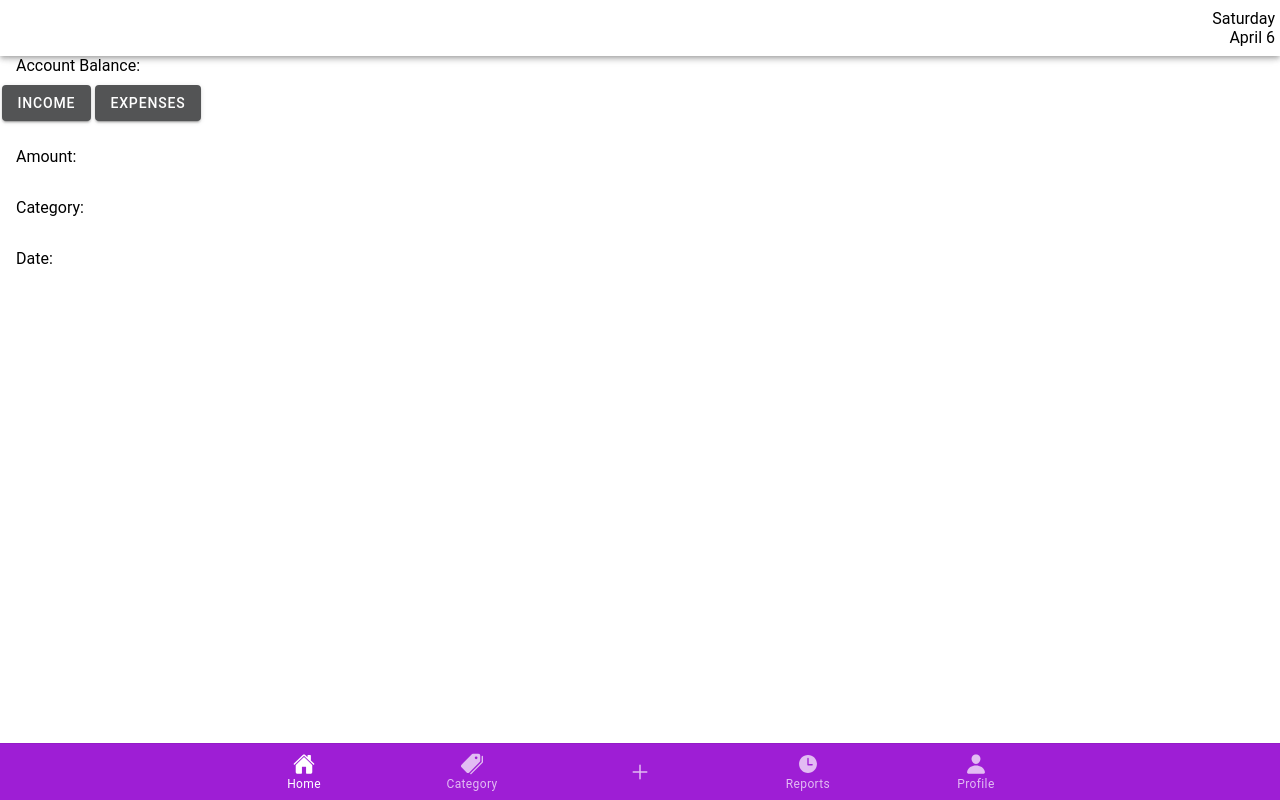
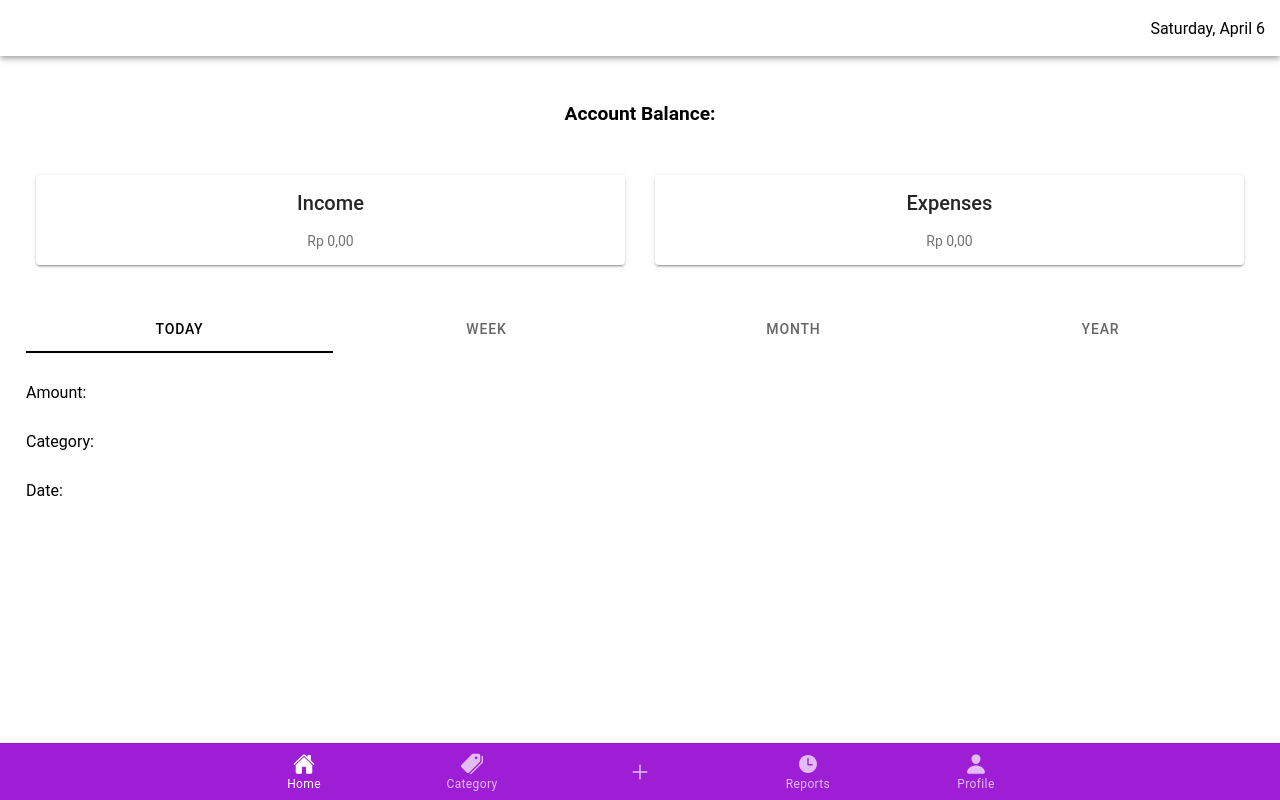
Before and after one commit to fufufufufufuf/ProjectCross-Platt, a React (Vite) app: page /tabs/home in a window 1280 px wide. Built offline with nearby package versions, Linux system fonts and the light colour scheme.

Commit message:
masih ada error dikit

```diff
--- a/src/pages/Home.css
+++ b/src/pages/Home.css
@@ -0,0 +1,58 @@
+.header-content {
+    display: flex;
+    justify-content: space-between;
+    align-items: center;
+    padding: 10px;
+  }
+
+  .username {
+    margin-left: 10px;
+  }
+
+  .current-date {
+    text-align: right;
+  }
+
+  .account-balance {
+    text-align: center;
+    padding: 20px 0;
+  }
+
+  .balance-label {
+    font-size: 1.2em;
+    font-weight: bold;
+  }
+
+  .summary-cards {
+    display: flex;
+    justify-content: space-between;
+    padding: 10px 0;
+  }
+
+  .income-card, .expenses-card {
+    text-align: center;
+  }
+
+  .icon-green {
+    color: green;
+    font-size: 1.5em;
+    margin-left: 10px;
+  }
+
+  .icon-red {
+    color: red;
+    font-size: 1.5em;
+    margin-left: 10px;
+  }
+
+  .transaction-details {
+    padding: 10px 0;
+  }
+
+  .segment-row {
+    padding: 10px 0;
+  }
+
+  .ion-segment-button {
+    --indicator-color: var(--ion-color-primary);
+  }
--- a/src/pages/Home.tsx
+++ b/src/pages/Home.tsx
@@ -1,16 +1,16 @@
 import React, { useEffect, useState } from 'react';
-import { IonCol, IonContent, IonHeader, IonPage, IonTitle, IonToolbar, IonButton, IonRow, IonAvatar, IonIcon, IonLabel } from '@ionic/react';
+import { IonCol, IonContent, IonHeader, IonPage, IonToolbar, IonRow, IonAvatar, IonIcon, IonLabel, IonCard, IonCardHeader, IonCardTitle, IonCardContent, IonGrid, IonSegment, IonSegmentButton } from '@ionic/react';
 import { useLocation } from 'react-router-dom';
-import { cameraOutline } from 'ionicons/icons'; // Import icon camera
+import { cameraOutline, arrowUpOutline, arrowDownOutline } from 'ionicons/icons'; // Import icons
 import './Home.css';
 
 // Define TransactionDetails interface
 interface TransactionDetails {
-  amount: number | undefined;
+  amount?: number;
   category: string;
   type: string;
   date: string;
-  balance: number; // Include balance in transaction details
+  balance: number;
 }
 
 const Home: React.FC = () => {
@@ -25,20 +25,37 @@ const Home: React.FC = () => {
 
   // Access transaction details and account balance from location state
   const location = useLocation();
-  const { transactionDetails, accountBalance }: { transactionDetails: TransactionDetails, accountBalance: number } = (location.state as any) || {};
+  const { transactionDetails, accountBalance }: { transactionDetails?: TransactionDetails, accountBalance?: number } = location.state || {};
 
   // Function to format amount as Rupiah (IDR)
-  const formatAmountToIDR = (amount: number | undefined): string => {
-    if (!amount) return '';
+  const formatAmountToIDR = (amount?: number): string => {
+    if (amount === undefined) return '';
     return new Intl.NumberFormat('id-ID', { style: 'currency', currency: 'IDR' }).format(amount);
   };
 
+  // State to keep track of total income and total expenses
+  const [totalIncome, setTotalIncome] = useState<number>(0);
+  const [totalExpenses, setTotalExpenses] = useState<number>(0);
+
+  useEffect(() => {
+    if (transactionDetails) {
+      if (transactionDetails.type === 'income') {
+        setTotalIncome(prevIncome => prevIncome + (transactionDetails.amount || 0));
+      } else if (transactionDetails.type === 'expenses') {
+        setTotalExpenses(prevExpenses => prevExpenses + (transactionDetails.amount || 0));
+      }
+    }
+  }, [transactionDetails]);
+
+  // State to manage the selected segment
+  const [selectedSegment, setSelectedSegment] = useState<string>('today');
+
   // Render icons based on category type
-  const renderCategoryIcon = () => {
-    if (transactionDetails?.type === 'income') {
-      return <span className="icon-green">&#8593;</span>; // Green arrow pointing up for income
-    } else if (transactionDetails?.type === 'expenses') {
-      return <span className="icon-red">&#8595;</span>; // Red arrow pointing down for expenses
+  const renderCategoryIcon = (type: string) => {
+    if (type === 'income') {
+      return <IonIcon icon={arrowUpOutline} className="icon-green" />; // Green arrow pointing up for income
+    } else if (type === 'expenses') {
+      return <IonIcon icon={arrowDownOutline} className="icon-red" />; // Red arrow pointing down for expenses
     }
     return null;
   };
@@ -62,8 +79,8 @@ const Home: React.FC = () => {
     <IonPage>
       <IonHeader>
         <IonToolbar color="secondary">
-          <IonRow>
-            <IonCol className="ion-text-start">
+          <IonRow className="header-content">
+            <IonCol className="ion-text-start" size="6">
               {avatar ? (
                 <IonAvatar slot="start">
                   <img src={avatar} alt="Avatar" />
@@ -73,50 +90,78 @@ const Home: React.FC = () => {
                   <IonIcon icon={cameraOutline} />
                 </IonAvatar>
               )}
-              <IonLabel color="primary">{username}</IonLabel>
+              <IonLabel color="primary" className="username">{username}</IonLabel>
             </IonCol>
-            <IonCol className="ion-text-end">
-              <div>
-                <IonLabel color="primary">{day.trim()}</IonLabel>
-              </div>
-              <div>
-              <IonLabel color="primary">{date.trim()}</IonLabel>
-              </div>
+            <IonCol className="ion-text-end" size="6">
+              <IonLabel color="primary" className="current-date">{day.trim()}, {date.trim()}</IonLabel>
             </IonCol>
           </IonRow>
         </IonToolbar>
       </IonHeader>
-      <IonContent>
-        <IonCol className='ion-padding'>
-          <IonLabel color="primary">Account Balance: {formatAmountToIDR(accountBalance)}</IonLabel>
+      <IonContent className="ion-padding">
+        <IonGrid>
+          <IonRow className="account-balance">
+            <IonCol size="12">
+              <IonLabel color="primary" className="balance-label">Account Balance: {formatAmountToIDR(accountBalance)}</IonLabel>
             </IonCol>
-        {/* Buttons for selecting income and expense types */}
-        <IonToolbar>
-          <IonButton
-            className="type-button"
-            color={transactionDetails?.type === 'income' ? 'success' : 'dark'}
-            onClick={() => console.log('Income selected')}
-          >
-            Income
-          </IonButton>
-          <IonButton
-            className="type-button"
-            color={transactionDetails?.type === 'expenses' ? 'danger' : 'dark'}
-            onClick={() => console.log('Expenses selected')}
-          >
-            Expenses
-          </IonButton>
-        </IonToolbar>
-        <IonRow className='ion-padding'>
-          <IonLabel color="primary">Amount: {formatAmountToIDR(transactionDetails?.amount)}</IonLabel> {/* Display amount in Rupiah */}
           </IonRow>
-        <IonRow className='ion-padding'>
+          <IonRow className="summary-cards">
+            <IonCol size="6">
+              <IonCard className="income-card">
+                <IonCardHeader>
+                  <IonCardTitle>Income</IonCardTitle>
+                </IonCardHeader>
+                <IonCardContent>
+                  <IonLabel>{formatAmountToIDR(totalIncome)}</IonLabel>
+                </IonCardContent>
+              </IonCard>
+            </IonCol>
+            <IonCol size="6">
+              <IonCard className="expenses-card">
+                <IonCardHeader>
+                  <IonCardTitle>Expenses</IonCardTitle>
+                </IonCardHeader>
+                <IonCardContent>
+                  <IonLabel>{formatAmountToIDR(totalExpenses)}</IonLabel>
+                </IonCardContent>
+              </IonCard>
+            </IonCol>
+          </IonRow>
+          <IonRow className="segment-row">
+            <IonCol size="12">
+              <IonSegment value={selectedSegment} onIonChange={e => e.detail.value && setSelectedSegment(e.detail.value)}>
+                <IonSegmentButton value="today">
+                  <IonLabel>Today</IonLabel>
+                </IonSegmentButton>
+                <IonSegmentButton value="week">
+                  <IonLabel>Week</IonLabel>
+                </IonSegmentButton>
+                <IonSegmentButton value="month">
+                  <IonLabel>Month</IonLabel>
+                </IonSegmentButton>
+                <IonSegmentButton value="year">
+                  <IonLabel>Year</IonLabel>
+                </IonSegmentButton>
+              </IonSegment>
+            </IonCol>
+          </IonRow>
+          <IonRow className="transaction-details">
+            <IonCol size="12">
+              <IonLabel color="primary">Amount: {formatAmountToIDR(transactionDetails?.amount)}</IonLabel>
+            </IonCol>
+          </IonRow>
+          <IonRow className="transaction-details">
+            <IonCol size="12" className="ion-align-items-center">
               <IonLabel color="primary">Category: {transactionDetails?.category}</IonLabel>
-          {renderCategoryIcon()}
+              {transactionDetails?.type && renderCategoryIcon(transactionDetails.type)}
+            </IonCol>
           </IonRow>
-        <IonRow className='ion-padding'>
+          <IonRow className="transaction-details">
+            <IonCol size="12">
               <IonLabel color="primary">Date: {transactionDetails?.date}</IonLabel>
+            </IonCol>
           </IonRow>
+        </IonGrid>
       </IonContent>
     </IonPage>
   );
--- a/src/pages/LoginPage.tsx
+++ b/src/pages/LoginPage.tsx
@@ -31,7 +31,6 @@ const LoginPage: React.FC = () => {
       <IonContent className="ion-justify-content-center" fullscreen>
         <IonCard className="ion-padding mg-card container-card">
           <IonTitle color="primary" className="ion-title ion-text-center ion-padding ion-margin">
-            Login
           </IonTitle>
           <IonGrid  className="mg-grid">
             <IonRow  className="ion-justify-content-between">
```
Lines whose indentation alone changed are shown as unchanged.
